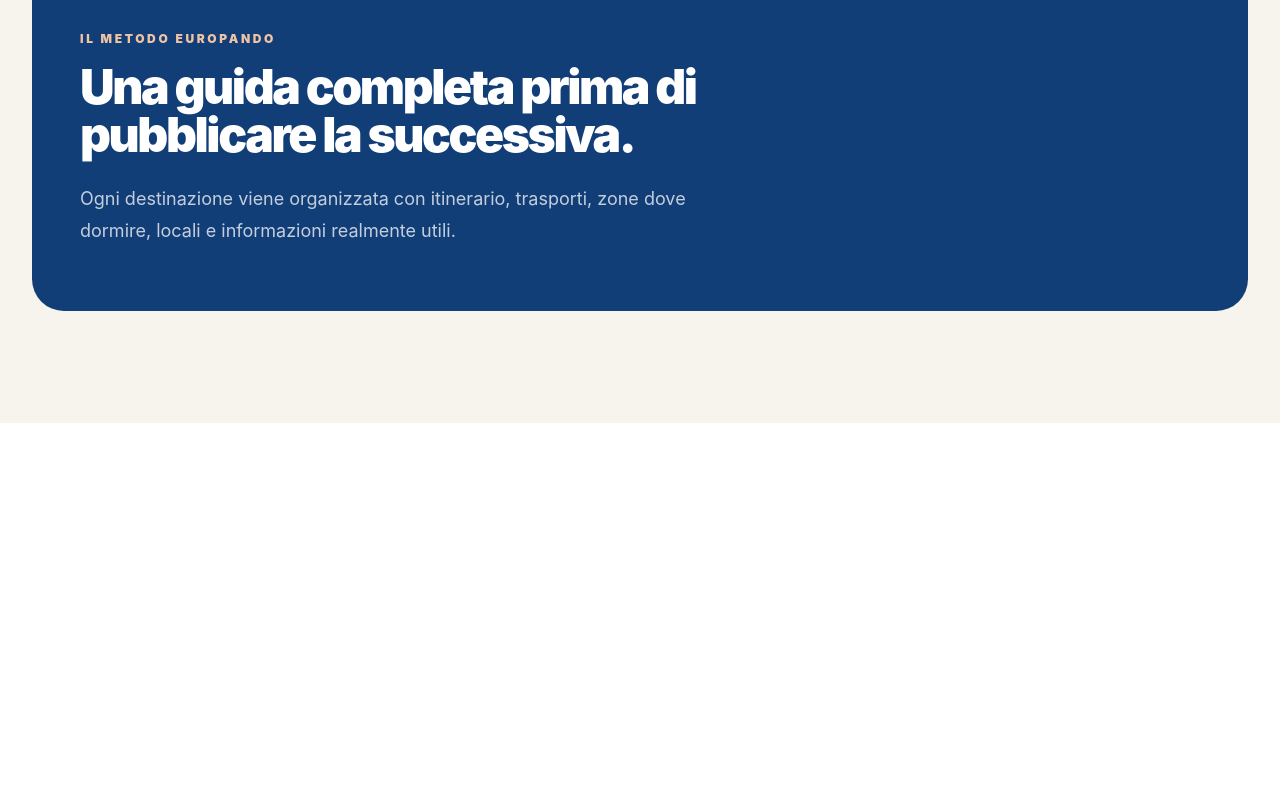
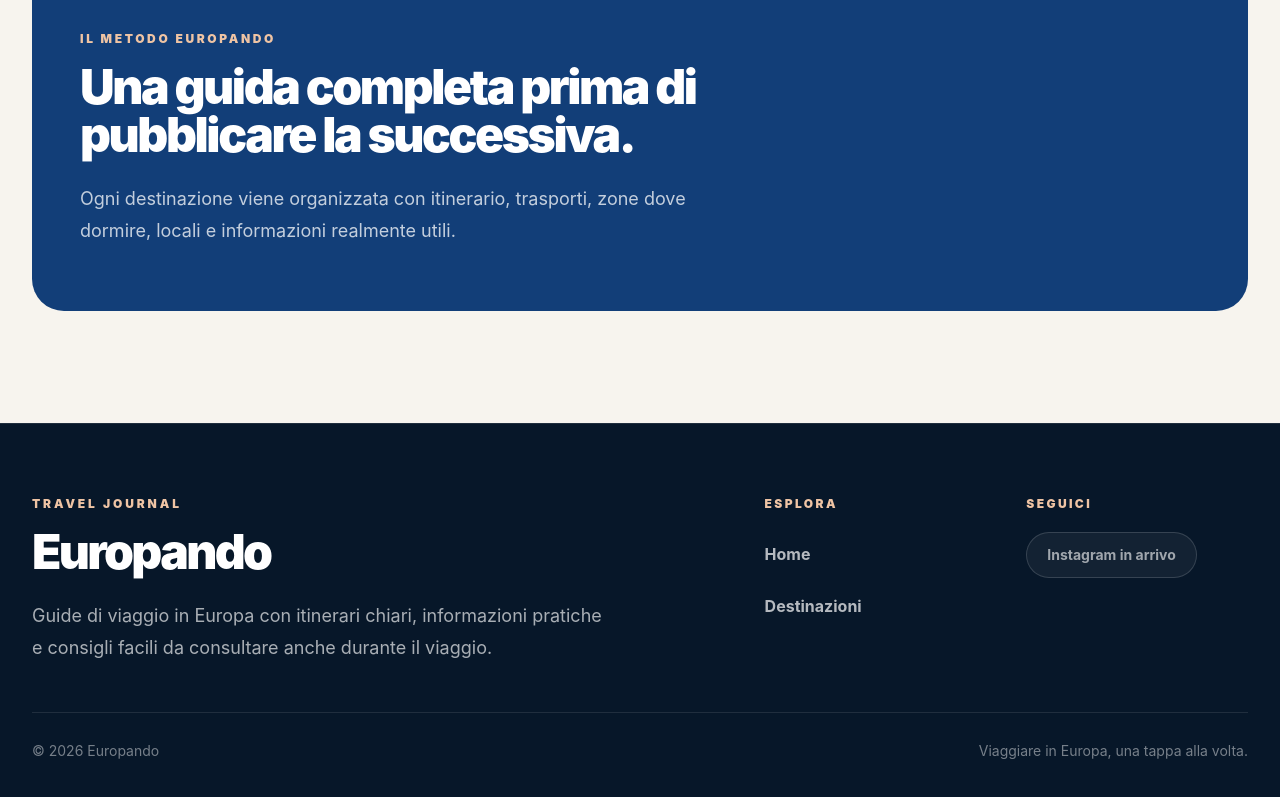
Before and after one commit to tuvericlaudio-stack/europando, a React (Vite) app: page /destinazioni in a window 1280 px wide. Shown: the part 1206-2003 px from the top of the page. Before the commit the page ends 1629 px from the top, so only its background shows below. Built offline with nearby package versions, Linux system fonts and the light colour scheme.

Commit message:
Aggiunge footer al sito

```diff
--- /dev/null
+++ b/src/components/Footer.jsx
@@ -0,0 +1,90 @@
+export default function Footer({ onHome, onDestinations }) {
+  const currentYear = new Date().getFullYear();
+
+  const handleNavigation = (callback) => {
+    if (typeof callback === "function") {
+      callback();
+    }
+  };
+
+  return (
+    <footer className="border-t border-white/10 bg-[#071729] text-white">
+      <div className="mx-auto max-w-7xl px-5 py-14 md:px-8 md:py-18">
+        <div className="grid gap-12 border-b border-white/10 pb-12 md:grid-cols-[1.35fr_1fr] md:gap-20">
+          {/* IDENTITÀ */}
+          <div>
+            <p className="text-xs font-black uppercase tracking-[0.24em] text-[#efc4a4]">
+              Travel journal
+            </p>
+
+            <button
+              type="button"
+              onClick={() => handleNavigation(onHome)}
+              className="mt-4 text-left text-4xl font-black tracking-[-0.055em] text-white transition hover:text-[#efc4a4] md:text-5xl"
+              aria-label="Vai alla homepage di Europando"
+            >
+              Europando
+            </button>
+
+            <p className="mt-6 max-w-xl text-base leading-7 text-white/65 md:text-lg md:leading-8">
+              Guide di viaggio in Europa con itinerari chiari, informazioni
+              pratiche e consigli facili da consultare anche durante il viaggio.
+            </p>
+          </div>
+
+          {/* NAVIGAZIONE */}
+          <div className="grid gap-10 sm:grid-cols-2">
+            <div>
+              <p className="text-xs font-black uppercase tracking-[0.2em] text-[#efc4a4]">
+                Esplora
+              </p>
+
+              <nav
+                className="mt-5 flex flex-col items-start gap-2"
+                aria-label="Navigazione nel footer"
+              >
+                <button
+                  type="button"
+                  onClick={() => handleNavigation(onHome)}
+                  className="min-h-11 text-left font-bold text-white/70 transition hover:text-white"
+                >
+                  Home
+                </button>
+
+                <button
+                  type="button"
+                  onClick={() => handleNavigation(onDestinations)}
+                  className="min-h-11 text-left font-bold text-white/70 transition hover:text-white"
+                >
+                  Destinazioni
+                </button>
+              </nav>
+            </div>
+
+            <div>
+              <p className="text-xs font-black uppercase tracking-[0.2em] text-[#efc4a4]">
+                Seguici
+              </p>
+
+              <div className="mt-5">
+                <span
+                  aria-disabled="true"
+                  className="inline-flex min-h-11 cursor-default items-center rounded-full border border-white/15 bg-white/5 px-5 py-3 text-sm font-bold text-white/60"
+                >
+                  Instagram in arrivo
+                </span>
+              </div>
+            </div>
+          </div>
+        </div>
+
+        {/* PARTE FINALE */}
+        <div className="flex flex-col gap-3 pt-7 text-sm text-white/45 sm:flex-row sm:items-center sm:justify-between">
+          <p>© {currentYear} Europando</p>
+
+          <p>Viaggiare in Europa, una tappa alla volta.</p>
+        </div>
+      </div>
+    </footer>
+  );
+}
--- a/src/pages/DestinationPage.jsx
+++ b/src/pages/DestinationPage.jsx
@@ -1,4 +1,5 @@
 import Header from "../components/Header";
+import Footer from "../components/Footer";
 
 function GuideLink({ href, label }) {
   return (
@@ -536,6 +537,10 @@ export default function DestinationPage({
           </div>
         </div>
       </main>
+      <Footer
+        onHome={() => navigateTo("/")}
+        onDestinations={() => navigateTo("/destinazioni")}
+      />
     </div>
   );
 }
--- a/src/pages/DestinationsPage.jsx
+++ b/src/pages/DestinationsPage.jsx
@@ -1,4 +1,5 @@
 import Header from "../components/Header";
+import Footer from "../components/Footer";
 
 export default function DestinationsPage({
   logoSrc,
@@ -164,6 +165,10 @@ export default function DestinationsPage({
           </div>
         </section>
       </main>
+      <Footer
+        onHome={() => navigateTo("/")}
+        onDestinations={() => navigateTo("/destinazioni")}
+      />
     </div>
   );
 }
--- a/src/pages/HomePage.jsx
+++ b/src/pages/HomePage.jsx
@@ -1,3 +1,4 @@
+import Footer from "../components/Footer";
 export default function HomePage({
   heroSrc,
   destinations,
@@ -18,6 +19,8 @@ export default function HomePage({
     : "/destinazioni";
 
   return (
+      <>
+    <main className="bg-[#f7f4ee] text-[#14263d]"></main>
     <main className="bg-[#f7f4ee] text-[#14263d]">
       {/* HERO */}
       <section className="relative min-h-[680px] overflow-hidden md:min-h-[760px]">
@@ -315,5 +318,10 @@ export default function HomePage({
         </div>
       </section>
     </main>
-  );
+        <Footer
+      onHome={() => navigateTo("/")}
+      onDestinations={() => navigateTo("/destinazioni")}
+    />
+  </>
+);
 }
```
